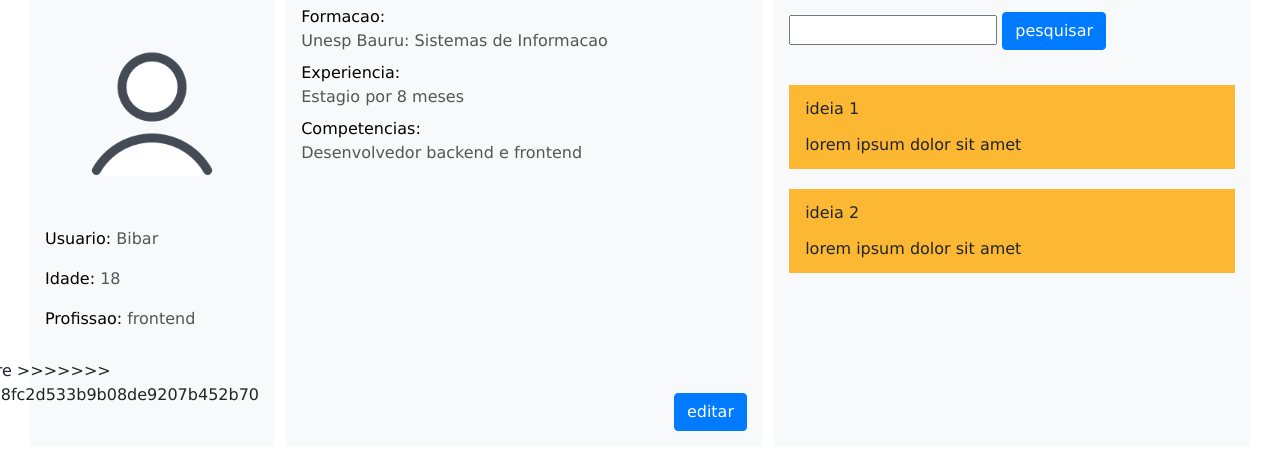
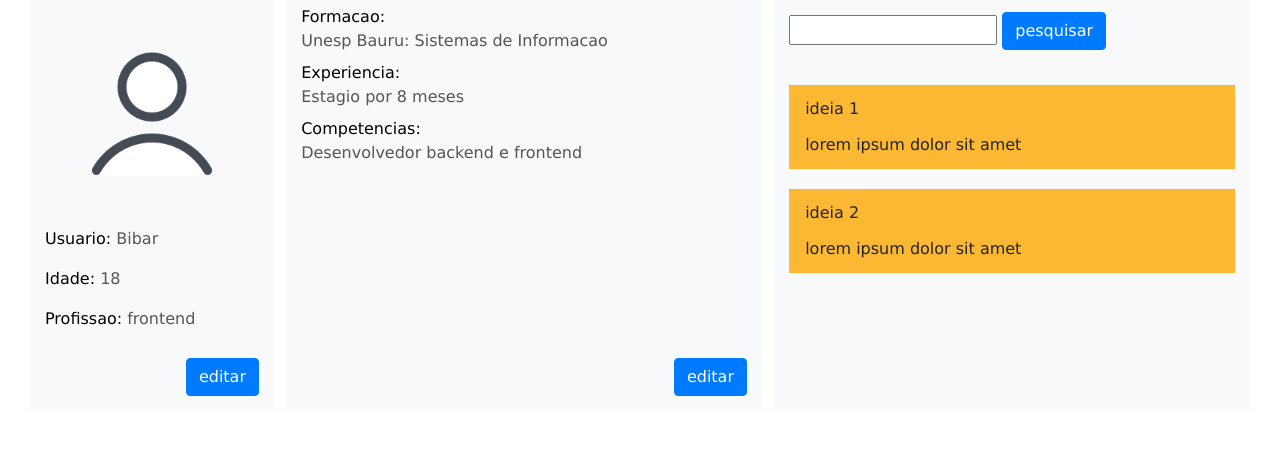
Before and after one commit to bibarTheDev/desafio-21-dias, a plain HTML site: page usuario.html in a window 1280 px wide. Shown: the part 276-746 px from the top of the page. Drawn offline with nearby package versions, Linux system fonts and the light colour scheme.

Commit message:
ta agora sim resolvido 100%

```diff
--- a/usuario.html
+++ b/usuario.html
@@ -48,15 +48,7 @@
                     </div>
                 </div>
                 <div class="align-left">
-<<<<<<< HEAD
                     <button class="btn btn-primary">editar</button>
-=======
-<<<<<<< HEAD
-                    <button>editar</button>
-=======
-                    <button class="btn btn-primary">editar</button>
->>>>>>> andre
->>>>>>> 1beccb4f16e0ab8fc2d533b9b08de9207b452b70
                 </div>
             </div>
 
```
